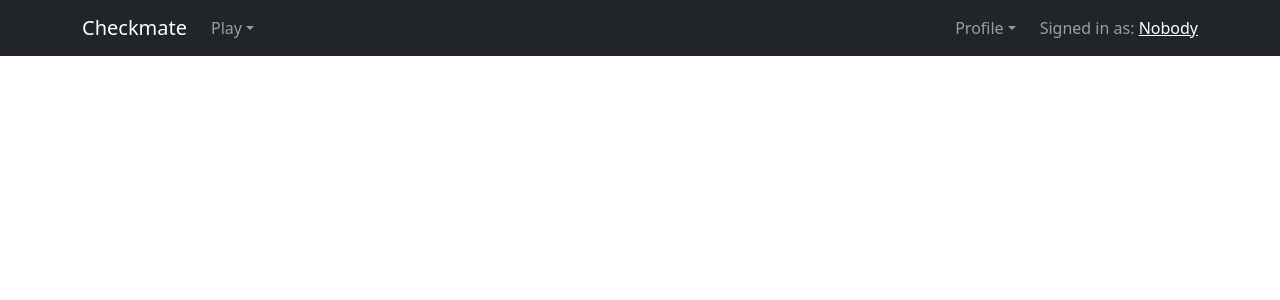
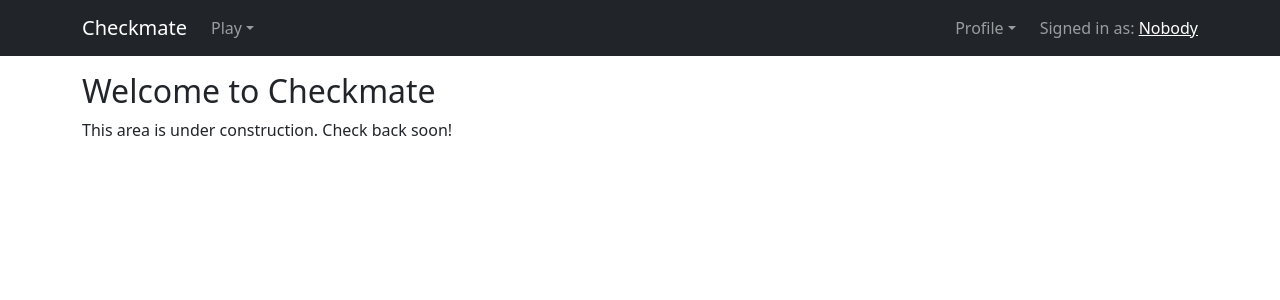
Before and after one commit to Ultrasonic1209/chess-app-frontend, a React (Create React App) app: page / in a window 1280 px wide. Shown: the top 300 px of the page. Built offline with nearby package versions, Linux system fonts and the light colour scheme.

Commit message:
add homepage

```diff
--- a/src/index.js
+++ b/src/index.js
@@ -14,6 +14,8 @@ import {
 import App from "./App";
 import NotFound from "./NotFound"
 
+import Home from "./routes/home";
+
 import Stats from "./routes/profile/stats";
 import Preferences from "./routes/profile/preferences";
 
@@ -27,6 +29,8 @@ root.render(
       <Routes>
 
         <Route path="/" element={<App />}>
+
+          <Route index element={<Home />} />
 
           <Route path='*' element={<NotFound />} />
 
--- /dev/null
+++ b/src/routes/home.js
@@ -0,0 +1,8 @@
+export default function Home() {
+    return (
+      <main style={{ padding: "1rem 0" }}>
+        <h2>Welcome to Checkmate</h2>
+        <p>This area is under construction. Check back soon!</p>
+      </main>
+    );
+  }
```
